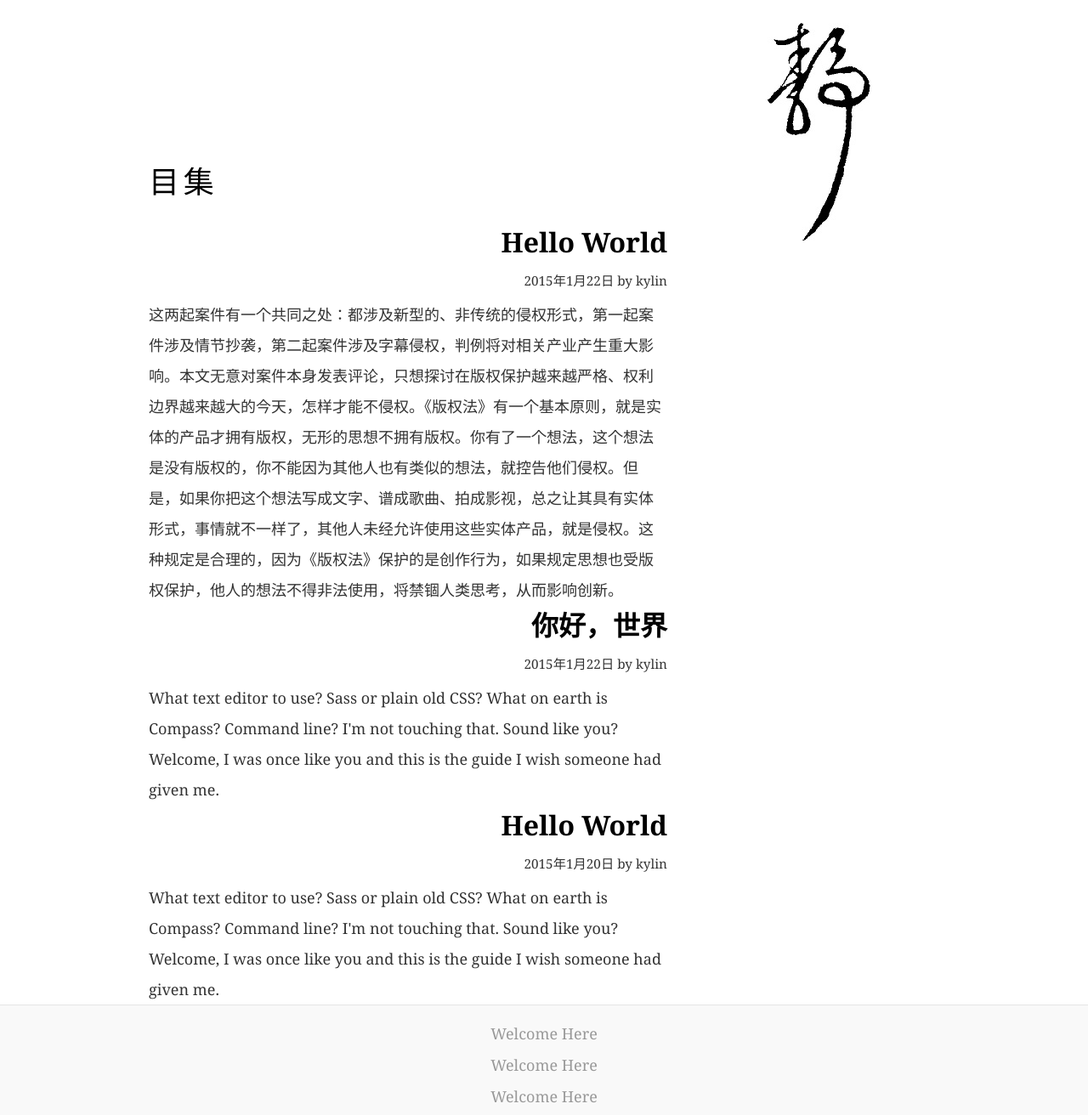
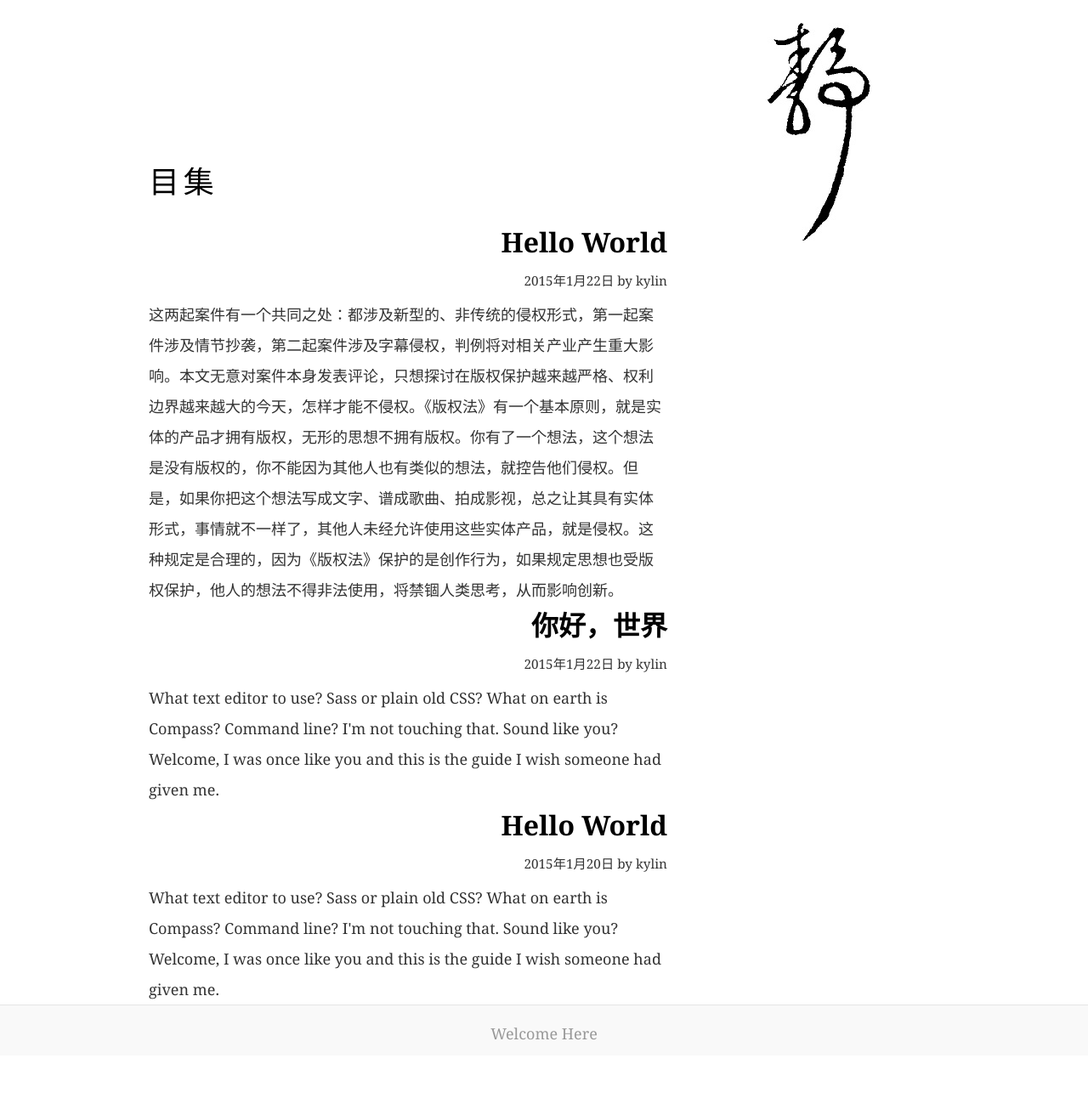
Before and after one commit to Kylinking/kylinking.github.io, a Jekyll site: the page built from index.html, in a window 1280 px wide. Shown: the whole page at 85% size. Built offline with Jekyll 4.4.1, drawn with Linux system fonts in a browser that asks for light colours; nearby versions of some CDN libraries; library files that are not in the unit come from our copies; after the commit the page ends 1242 px from its top, so only the background shows below that.

Commit message:
little fix footer

```diff
--- a/_layouts/post.html
+++ b/_layouts/post.html
@@ -31,8 +31,6 @@
 	</div><!-- container -->
 	<footer class="blog-footer">
 		<p>Welcome Here</p>
-		<p>Welcome Here</p>
-		<p>Welcome Here</p>
 	</footer>
 	</div>
 <script type="text/javascript" src="/assets/default.js"></script>
--- a/assets/default.css
+++ b/assets/default.css
@@ -11,7 +11,7 @@ body{
 }
 
 .page{
-    margin-bottom:130px;
+    margin-bottom:60px;
 }
 
 @media (min-width: 1200px) {
@@ -84,8 +84,8 @@ body{
   position: absolute;
   bottom: 0;
   width: 100%;
-  height: 130px;
-  padding: 20px 20px;
+  height: 60px;
+  padding: 20px 0px;
   color: #999;
   text-align: center;
   background-color: #f9f9f9;
--- a/index.html
+++ b/index.html
@@ -39,8 +39,6 @@ title: 我的Blog
 		</div>
 		  	<footer class="blog-footer">
 			<p>Welcome Here</p>
-			<p>Welcome Here</p>
-			<p>Welcome Here</p>
 		</footer>
 
 		  <script type="text/javascript" src="/assets/default.js"></script>
```
Also changed, not shown: 5 other files.
